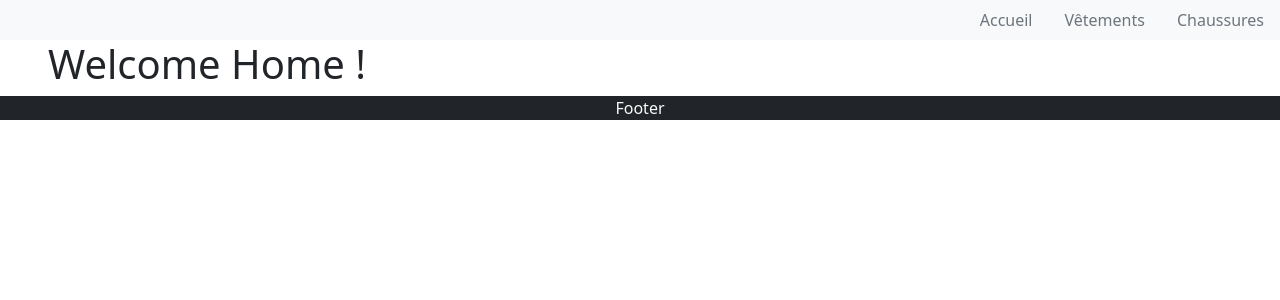
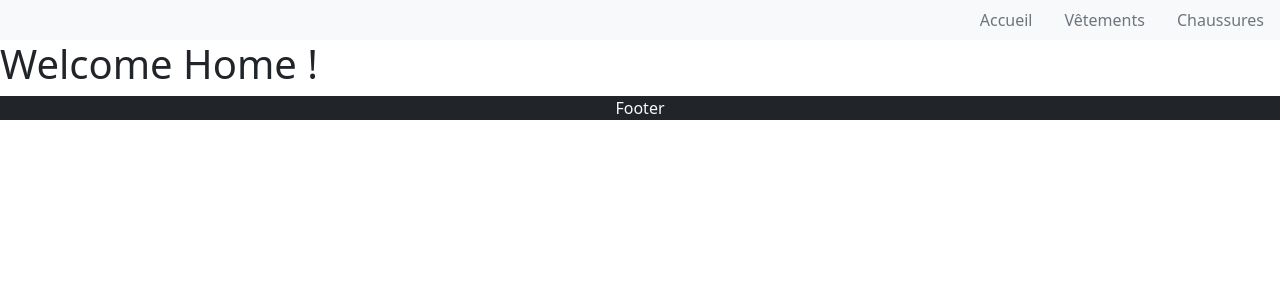
Before and after one commit to BertrandTang/orpheus_routing_project, a React (Vite) app: page / in a window 1280 px wide. Shown: the top 300 px of the page. Built offline with nearby package versions, Linux system fonts and the light colour scheme.

Commit message:
add as container to main in layout.jsx

```diff
--- a/src/components/Layout.jsx
+++ b/src/components/Layout.jsx
@@ -1,12 +1,13 @@
 import Header from "./Header";
 import Footer from "./Footer";
+import Container from 'react-bootstrap/Container';
 import { Outlet } from "react-router";
 
 export default function Layout() {
   return (
     <>
       <Header />
-      <main>
+      <main as={Container}>
         <Outlet />
       </main>
       <Footer />
--- a/src/pages/Home.jsx
+++ b/src/pages/Home.jsx
@@ -1,5 +1,5 @@
 export default function Home() {
     return (
-        <h1 className="ps-5"> Welcome Home !</h1>
+        <h1> Welcome Home !</h1>
     )
 }
```
